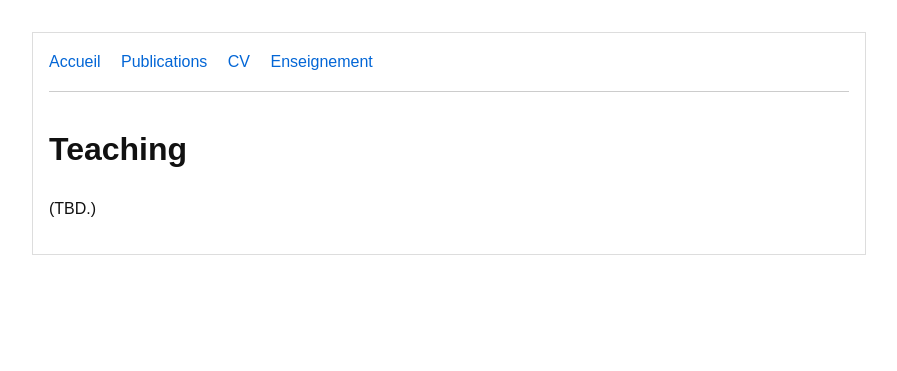
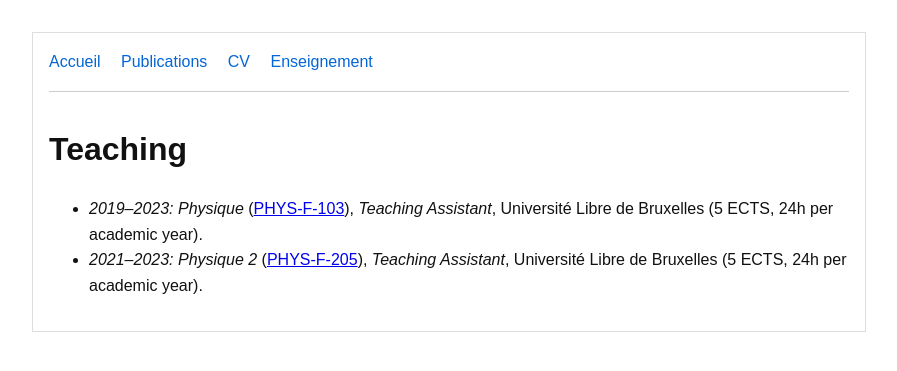
Before and after one commit to V-allard/V-allard.github.io, a Jekyll site: the page built from teaching.md, in a window 1280 px wide. Shown: the top 371 px of the page, without its empty margins (191-1088 px from the left). Built offline with Jekyll 4.4.1, drawn with Linux system fonts in a browser that asks for light colours.

Commit message:
Update teaching.md

```diff
--- a/teaching.md
+++ b/teaching.md
@@ -5,4 +5,5 @@ title: Teaching
 
 # Teaching
 
-(TBD.)
+- *2019–2023: Physique* ([PHYS-F-103](https://www.ulb.be/en/programme/phys-f103)), _Teaching Assistant_, Université Libre de Bruxelles (5 ECTS, 24h per academic year).
+- *2021–2023: Physique 2* ([PHYS-F-205](https://www.ulb.be/en/programme/phys-f205)), _Teaching Assistant_, Université Libre de Bruxelles (5 ECTS, 24h per academic year).
```
